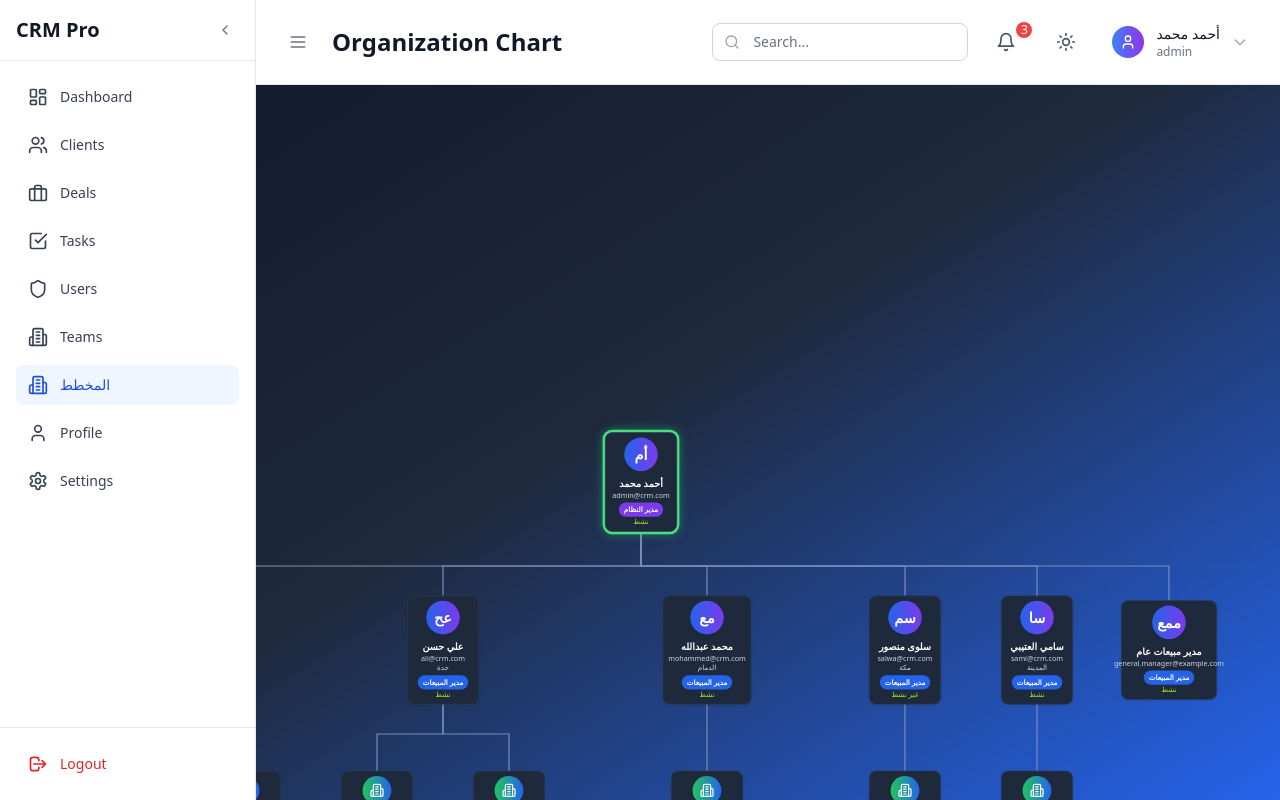
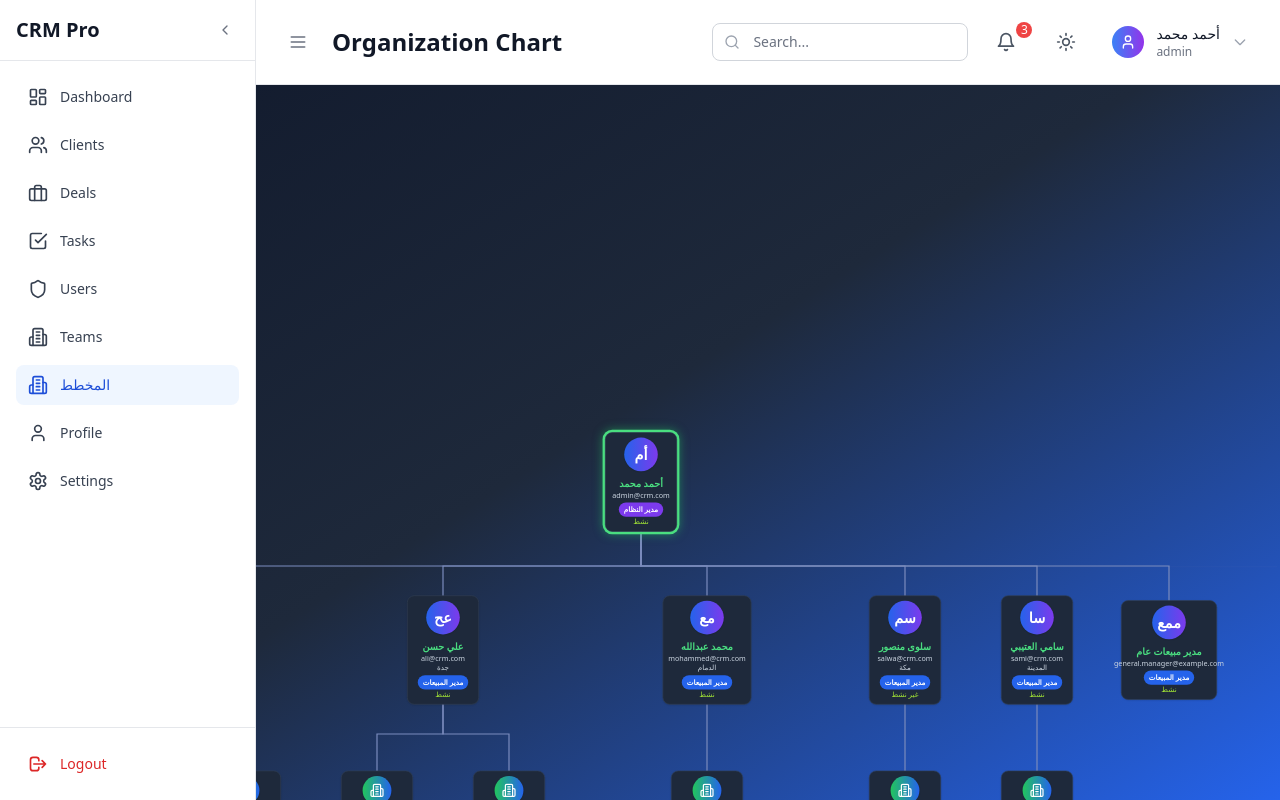
Before and after one commit to isamch/IC-CRM-Pro, a React (Vite) app: page /organization-chart in a window 1280 px wide. Built offline with nearby package versions, Linux system fonts and the light colour scheme; sample sign-in values are in the browser's storage.

Commit message:
make card clickable

```diff
--- a/src/pages/OrganizationChart.tsx
+++ b/src/pages/OrganizationChart.tsx
@@ -4,6 +4,7 @@ import React, { useRef, useLayoutEffect, useState, useMemo, useEffect, useCallba
 import { Building2 } from "lucide-react"
 import { mockUsers, mockTeams } from "../data/mockData"
 import { useAuth } from "../contexts/AuthContext"
+import { Link } from "react-router-dom";
 
 // أنواع البيانات
 interface AvatarProps {
@@ -36,7 +37,7 @@ const Avatar: React.FC<AvatarProps> = ({ name, avatar }) => (
 )
 
 // بطاقة مستخدم أو فريق
-const NodeCard: React.FC<NodeCardProps & { highlighted?: boolean; isCurrentUser?: boolean }> = ({ node, highlighted = true, isCurrentUser = false }) => {
+const NodeCard: React.FC<NodeCardProps & { highlighted?: boolean; isCurrentUser?: boolean; isAdmin?: boolean }> = ({ node, highlighted = true, isCurrentUser = false, isAdmin = false }) => {
   if (!highlighted) return null;
   return (
     <div className={
@@ -51,7 +52,29 @@ const NodeCard: React.FC<NodeCardProps & { highlighted?: boolean; isCurrentUser?
         <Avatar name={node.name} avatar={node.avatar} />
       )}
       <div className="mt-2 text-center">
-      <div className="font-bold text-white">{node.name}</div>
+        <div className="font-bold text-white">
+          {/* إذا كان المستخدم الحالي مدير النظام، اجعل الاسم دائماً كرابط حسب نوع البطاقة */}
+          {isAdmin ? (
+            <Link
+              to={
+                node.type === "admin"
+                  ? `/users/${node.id}`
+                  : node.type === "manager"
+                    ? `/sales-managers/${node.id}`
+                    : node.type === "rep"
+                      ? `/sales-reps/${node.id}`
+                      : node.type === "team"
+                        ? `/teams/${node.id}`
+                        : `#`
+              }
+              className="hover:underline text-green-400 cursor-pointer transition-colors duration-150"
+            >
+              {node.name}
+            </Link>
+          ) : (
+            node.name
+          )}
+        </div>
         {node.email && <div className="text-xs text-[#cbd5e1]">{node.email}</div>}
         {node.region && <div className="text-xs text-[#cbd5e1]">{node.region}</div>}
         <div className="text-xs mt-1">
@@ -687,6 +710,8 @@ export const OrganizationChart: React.FC = () => {
                   if (currentUser.role === 'sales_manager' && refKey === `manager-${currentUser.id}`) isCurrentUser = true;
                   if (currentUser.role === 'sales_representative' && refKey === `rep-${currentUser.id}`) isCurrentUser = true;
                 }
+                // تحقق هل المستخدم الحالي مدير النظام
+                const isAdmin = !!(currentUser && currentUser.role === 'admin');
                 return (
                   <div
                     key={refKey}
@@ -704,7 +729,7 @@ export const OrganizationChart: React.FC = () => {
                       justifyContent: "center",
                     }}
                   >
-                    <NodeCard node={node} highlighted={true} isCurrentUser={isCurrentUser} />
+                    <NodeCard node={node} highlighted={true} isCurrentUser={isCurrentUser} isAdmin={isAdmin} />
                   </div>
                 )
               })}
```
Lines whose indentation alone changed are shown as unchanged.
